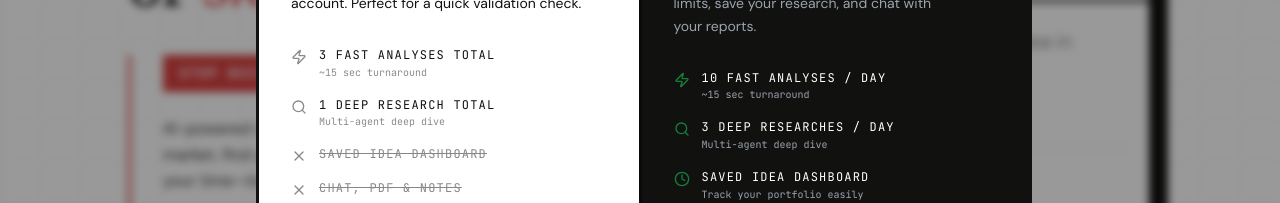
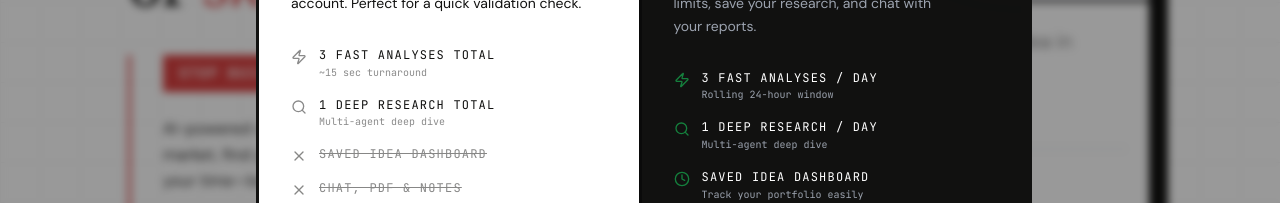
Before and after one commit to roshanshetty271/ShipOrSkip, a Next.js app in the folder frontend/: page / in a window 1280 px wide. Both pictures are taken after a click on the button "FEATURES". Shown: the part 294-497 px from the top of the page. Built offline with nearby package versions, Linux system fonts and the light colour scheme; no server answers.

Commit message:
fix: show the real free-tier limits and drop unused gunicorn

```diff
--- a/frontend/app/appgroup/dashboard/page.tsx
+++ b/frontend/app/appgroup/dashboard/page.tsx
@@ -237,7 +237,7 @@ const SignInModal = memo(function SignInModal({
 
         <div className="space-y-4 mb-8">
           {[
-            "10 fast + 3 deep analysis runs daily",
+            "3 fast + 1 deep analysis runs daily",
             "Chat with AI about your results",
             "Export complete research to PDF",
             "See all discovered source links",
--- a/frontend/app/page.tsx
+++ b/frontend/app/page.tsx
@@ -149,11 +149,11 @@ export default function Home() {
                 <ul className="space-y-4 font-mono text-xs uppercase tracking-widest text-white relative z-10">
                   <li className="flex items-start gap-3">
                     <Zap className="w-4 h-4 shrink-0 mt-0.5 text-accent-green" />
-                    <span>10 Fast Analyses / Day<br /><span className="text-[10px] text-gray-400 normal-case tracking-normal">~15 sec turnaround</span></span>
+                    <span>3 Fast Analyses / Day<br /><span className="text-[10px] text-gray-400 normal-case tracking-normal">Rolling 24-hour window</span></span>
                   </li>
                   <li className="flex items-start gap-3">
                     <Search className="w-4 h-4 shrink-0 mt-0.5 text-accent-green" />
-                    <span>3 Deep Researches / Day<br /><span className="text-[10px] text-gray-400 normal-case tracking-normal">Multi-agent deep dive</span></span>
+                    <span>1 Deep Research / Day<br /><span className="text-[10px] text-gray-400 normal-case tracking-normal">Multi-agent deep dive</span></span>
                   </li>
                   <li className="flex items-start gap-3">
                     <Clock className="w-4 h-4 shrink-0 mt-0.5 text-accent-green" />
```
Also changed, not shown: 1 other file (tests, documents, lock files or other folders).
